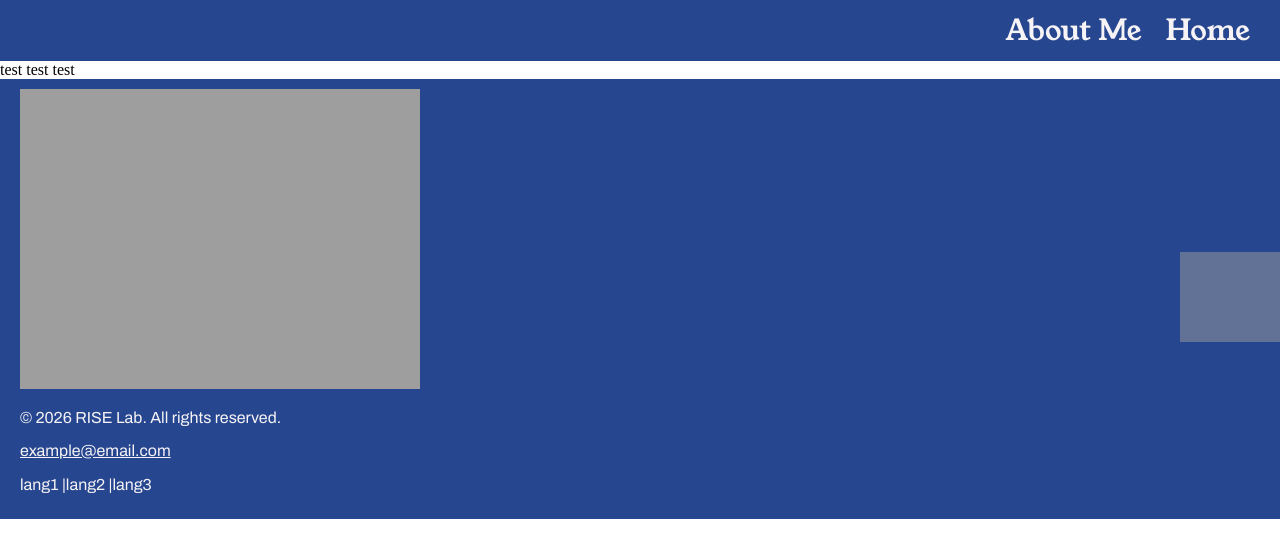
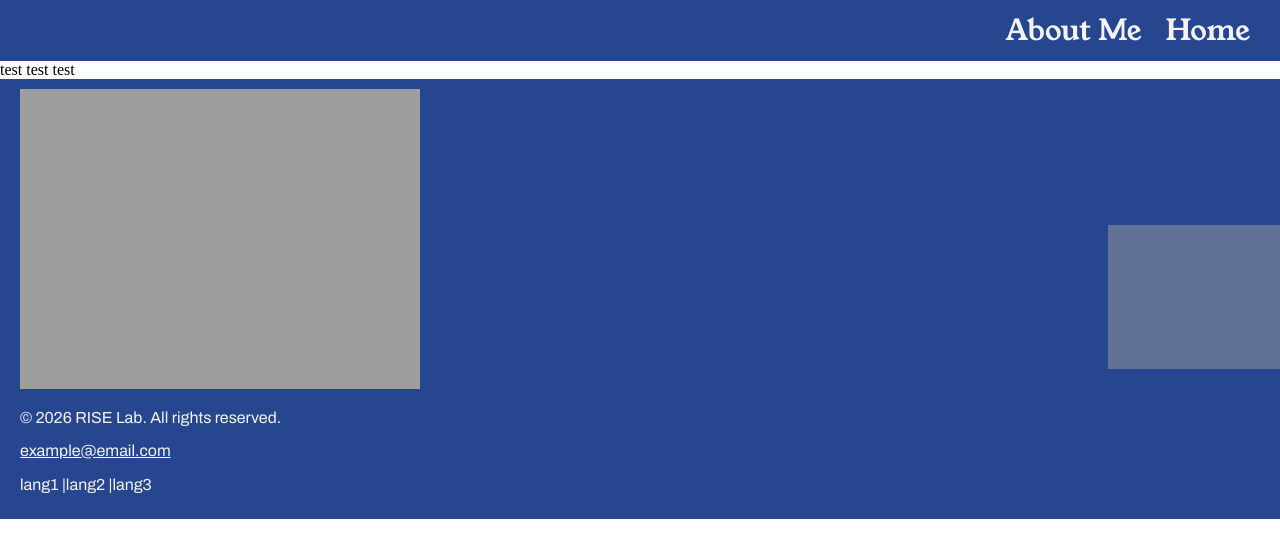
Before and after one commit to hschuler13/jekyll_theme_fronchetti, a Jekyll site: the page built from index.html, in a window 1280 px wide. Shown: the top 558 px of the page. Built offline with Jekyll 4.4.1, drawn with Linux system fonts in a browser that asks for light colours.

Commit message:
change footer widths

```diff
--- a/_sass/_layout.scss
+++ b/_sass/_layout.scss
@@ -65,11 +65,13 @@
 .footer-subcontainer-left {
     text-align: left;
     align-items: left;
+    width: 50%;
 }
 
 .footer-subcontainer-right {
     text-align: right;
     align-items: right;
+    width: 50%;
 }
 
 .footer-subcontainer-right img {
```
